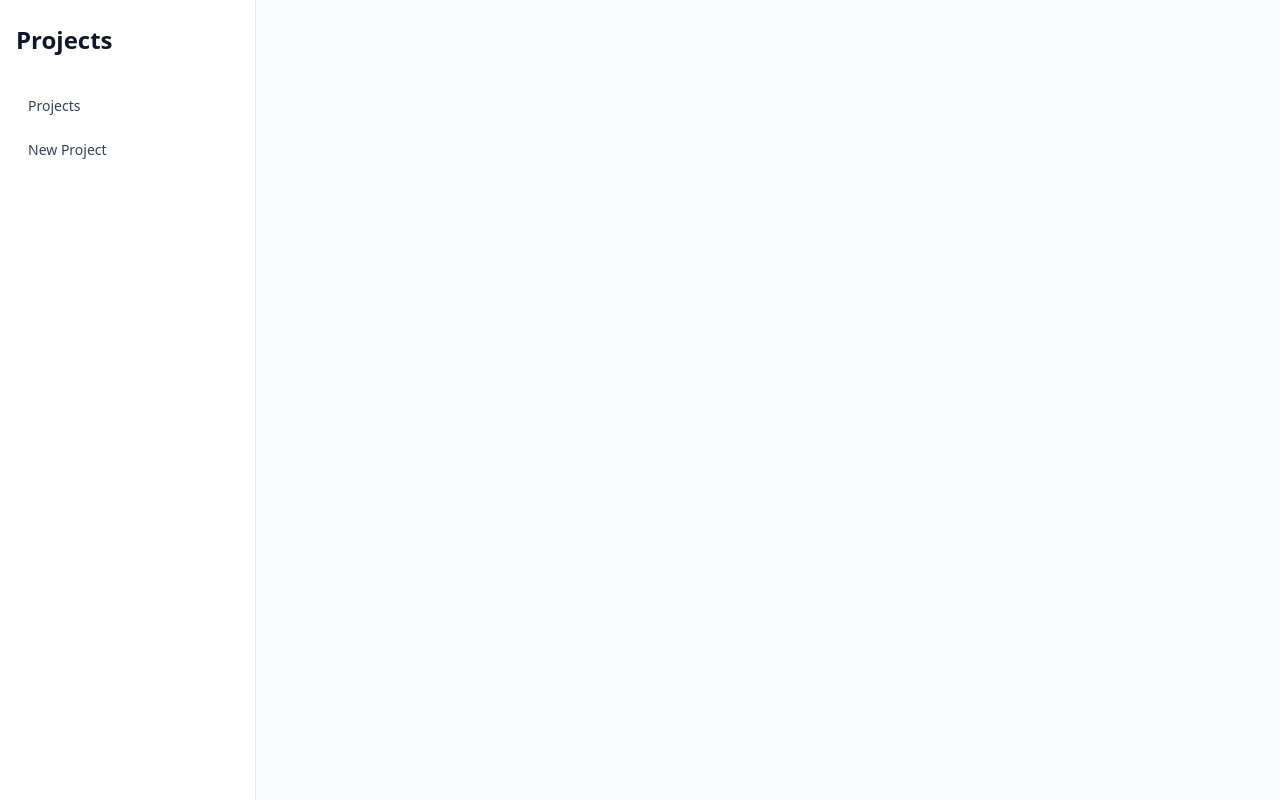
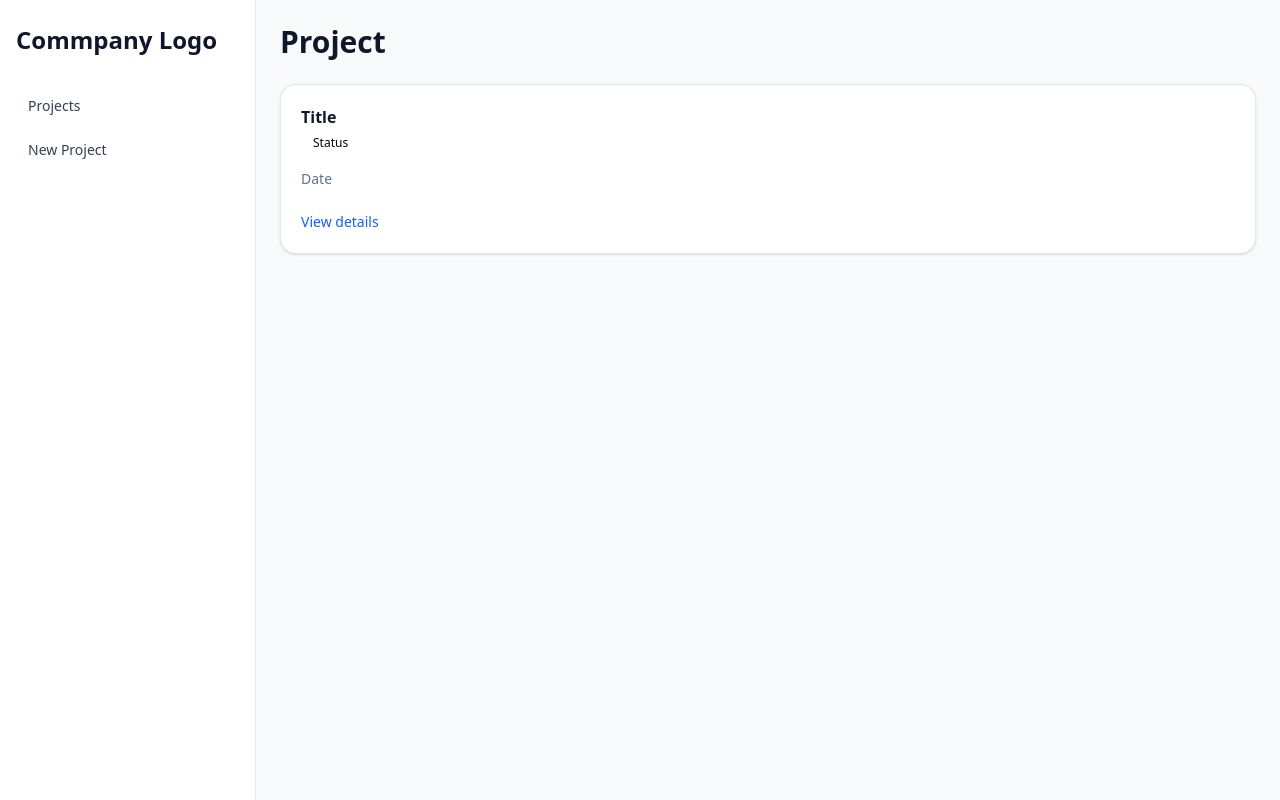
Before and after one commit to arielgomezmendez/dashboard-projects, a Next.js app: page / in a window 1280 px wide. Built offline with nearby package versions, Linux system fonts and the light colour scheme.

Commit message:
Create ProjectList component with ProjectCard component

```diff
--- a/src/app/(dashboard)/layout.tsx
+++ b/src/app/(dashboard)/layout.tsx
@@ -1,4 +1,3 @@
-// app/(dashboard)/layout.tsx
 
 import Sidebar from "../components/Sidebar";
 
--- a/src/app/(dashboard)/page.tsx
+++ b/src/app/(dashboard)/page.tsx
@@ -1,10 +1,14 @@
 import Image from "next/image";
+import ProjectList from "../components/ProjectList";
 
 export default function Home() {
   return (
     <div>
       <main >
-
+       <section>
+        <h1 className="mb-6 text-3xl font-bold text-slate-900">Project</h1>
+        <ProjectList/>
+       </section>
       </main>
     </div>
   );
--- /dev/null
+++ b/src/app/components/ProjectCard.tsx
@@ -0,0 +1,23 @@
+import Link from "next/link";
+
+export default function ProjectCard() {
+  return (
+    <div>
+      <article className="rounded-2xl border border-slate-200 bg-white p-5 shadow-sm transition hover:shadow-md">
+        <div className="mb-4 items-start justify-between gap-3">
+          <h3 className="text-base font-semibold text-slate-900">Title</h3>
+          <span className="rounded-full px-3 py-1 text-xs font-medium">
+            Status
+          </span>
+        </div>
+        <p className="mb-5 text-sm text-slate-500">Date</p>
+        <Link
+          className="inline-flex items-center text-sm font-medium text-blue-600 hover:text-blue-700"
+          href={"/"}
+        >
+          View details
+        </Link>
+      </article>
+    </div>
+  );
+}
--- /dev/null
+++ b/src/app/components/ProjectList.tsx
@@ -0,0 +1,10 @@
+import React from "react";
+import ProjectCard from "./ProjectCard";
+
+export default function ProjectList() {
+  return (
+    <div>
+      <ProjectCard />
+    </div>
+  );
+}
--- a/src/app/components/Sidebar.tsx
+++ b/src/app/components/Sidebar.tsx
@@ -5,7 +5,7 @@ export default function Sidebar() {
   return (
     <aside className="w-64 min-h-screen border-r border-slate-200 bg-white px-4 py-6">
       <div className="mb-8">
-        <h2 className="text-2xl font-bold text-slate-900">Projects</h2>
+        <h2 className="text-2xl font-bold text-slate-900">Commpany Logo</h2>
       </div>
 
       <nav aria-label="Main navigation">
```
